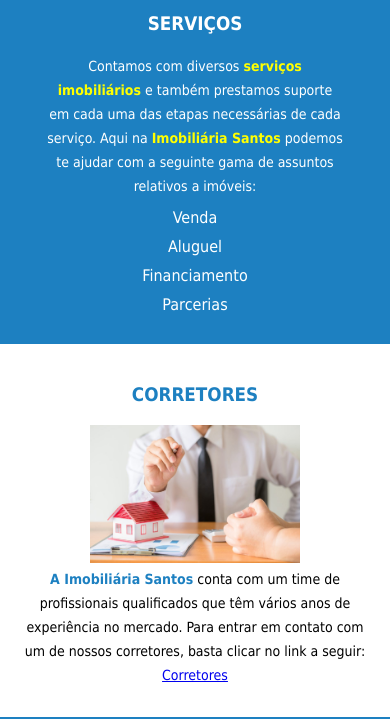
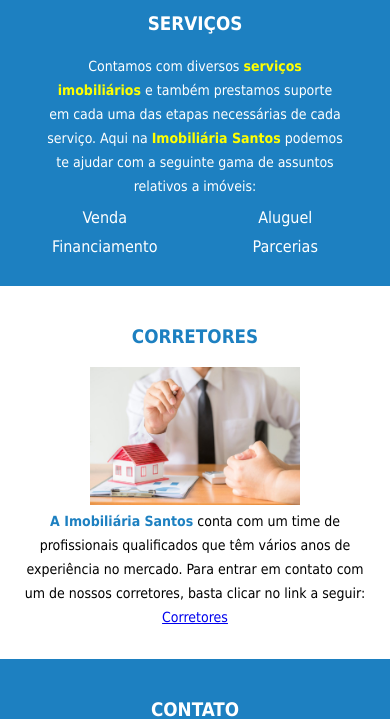
Before and after one commit to devtiagoro/web-imobiliariasantos, a plain HTML site: page index.html in a window 390 px wide. Shown: the part 812-1531 px from the top of the page. Drawn offline with Linux system fonts and the light colour scheme.

Commit message:
Update style.css

```diff
--- a/style.css
+++ b/style.css
@@ -129,7 +129,7 @@
 }
 
 ul li {
-    flex: 0 0 300px;
+    flex: 1 1 300px;
 }
 
 
@@ -177,7 +177,7 @@
     text-align: right;
 }
 
-@media (min-width: 200px) and (max-width: 576px) {
+@media (max-width: 425px) {
 
     header, main, footer {
         width: 100%;
@@ -236,14 +236,14 @@
 
         display: flex;
         flex-wrap: wrap;
-        justify-content: space-evenly;
+        justify-content: center;
         align-items: center;
         text-align: center;
         gap: 10px;
     }
 
     ul li {
-        flex: 0 0 220px;
+        flex: 1 1 150px;
     }
 
     /***************************Estilo Contato*/
@@ -267,7 +267,7 @@
 }
 
 
-@media (min-width: 577px) and (max-width: 768px) {
+@media (min-width: 426px) and (max-width: 768px) {
 
     header, main, footer {
         width: 100%;
@@ -330,7 +330,7 @@
     }
 
     ul li {
-        flex: 0 0 230px;
+        flex: 1 1 230px;
     }
 
     /***************************Estilo Contato*/
```
